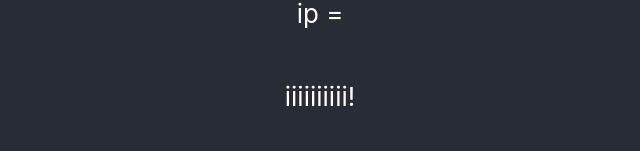
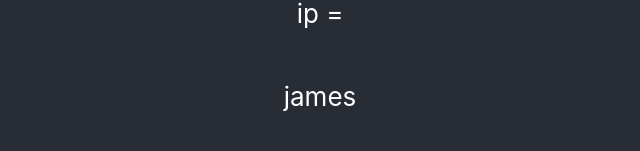
Before and after one commit to muguira-james/envtest, a React (Create React App) app: page / in a window 1280 px wide. Shown: the part 505-656 px from the top of the page, without its empty margins (320-960 px from the left). Built offline with nearby package versions, Linux system fonts and the light colour scheme.

Commit message:
fix message

```diff
--- a/src/App.js
+++ b/src/App.js
@@ -11,7 +11,7 @@ function App() {
         <p>
           ip = {ip }
         </p>
-        <p>iiiiiiiiii!</p>
+        <p>james</p>
       </header>
     </div>
   );
```
